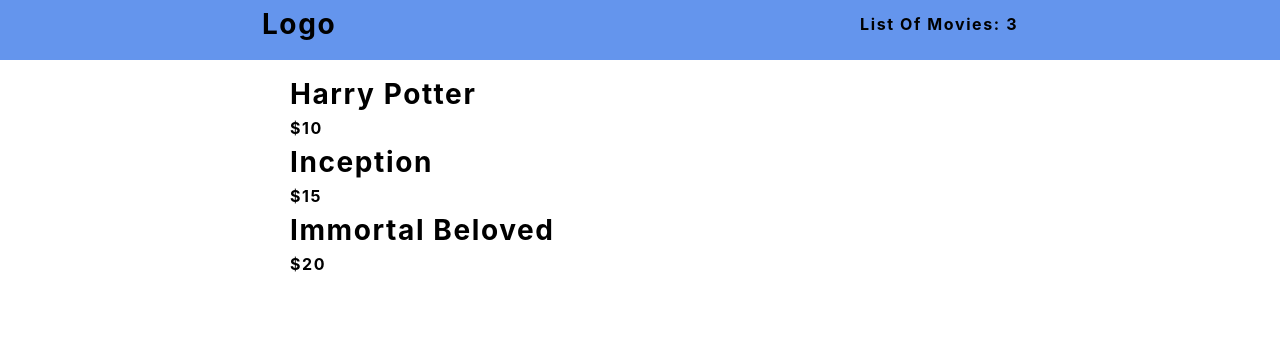
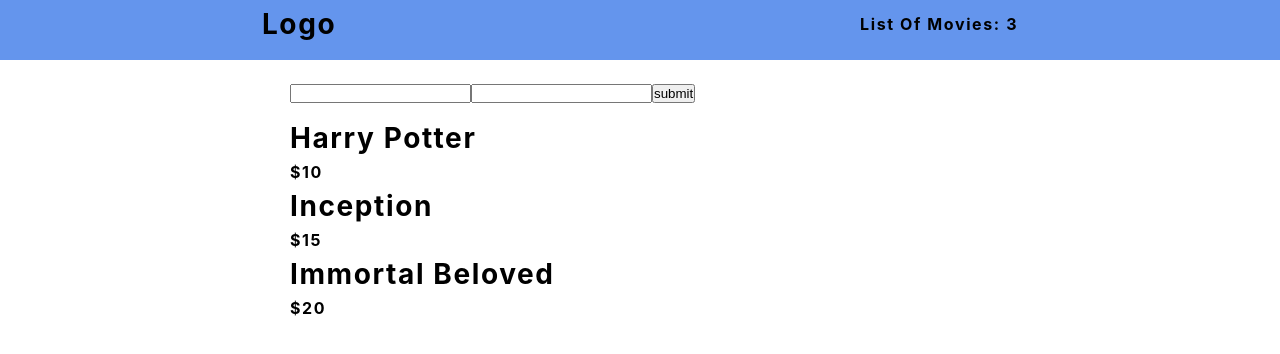
Before and after one commit to femi-ologunwa/12-movie-list-react-context, a React (Create React App) app: page / in a window 1280 px wide. Shown: the top 354 px of the page. Built offline with nearby package versions, Linux system fonts and the light colour scheme.

Commit message:
added functionality to update data in the context

```diff
--- /dev/null
+++ b/src/AddMovie.js
@@ -0,0 +1,35 @@
+import React, { useState, useContext } from 'react';
+import { MovieContext } from './MovieContext';
+
+function AddMovie() {
+   const [name, setName] = useState('');
+   const [price, setPrice] = useState('');
+
+   const [movies, setMovies] = useContext(MovieContext);
+
+   const updateName = (e) => {
+      setName(e.target.value);
+   };
+
+   const updatePrice = (e) => {
+      setPrice(e.target.value);
+   };
+
+   const addMovie = (e) => {
+      e.preventDefault();
+      setMovies((prevMovies) => [
+         ...prevMovies,
+         { name: name, price: price, id: new Date().getTime().toString() },
+      ]);
+   };
+
+   return (
+      <form className='movieForm' onSubmit={addMovie}>
+         <input type='text' name='name' value={name} onChange={updateName} />
+         <input type='text' name='price' value={price} onChange={updatePrice} />
+         <button className='btn'>submit</button>
+      </form>
+   );
+}
+
+export default AddMovie;
--- a/src/App.js
+++ b/src/App.js
@@ -1,4 +1,5 @@
 import React from 'react';
+import AddMovie from './AddMovie';
 import { MovieProvider } from './MovieContext';
 import MovieList from './MovieList';
 import Nav from './Nav';
@@ -8,6 +9,7 @@
       <MovieProvider>
          <div className='App'>
             <Nav />
+            <AddMovie />
             <MovieList />
          </div>
       </MovieProvider>
--- a/src/index.css
+++ b/src/index.css
@@ -198,7 +198,8 @@
    align-items: center;
 }
 
-.movieList {
+.movieList,
+.movieForm {
    max-width: 700px;
    margin: 20px auto;
 }
```
